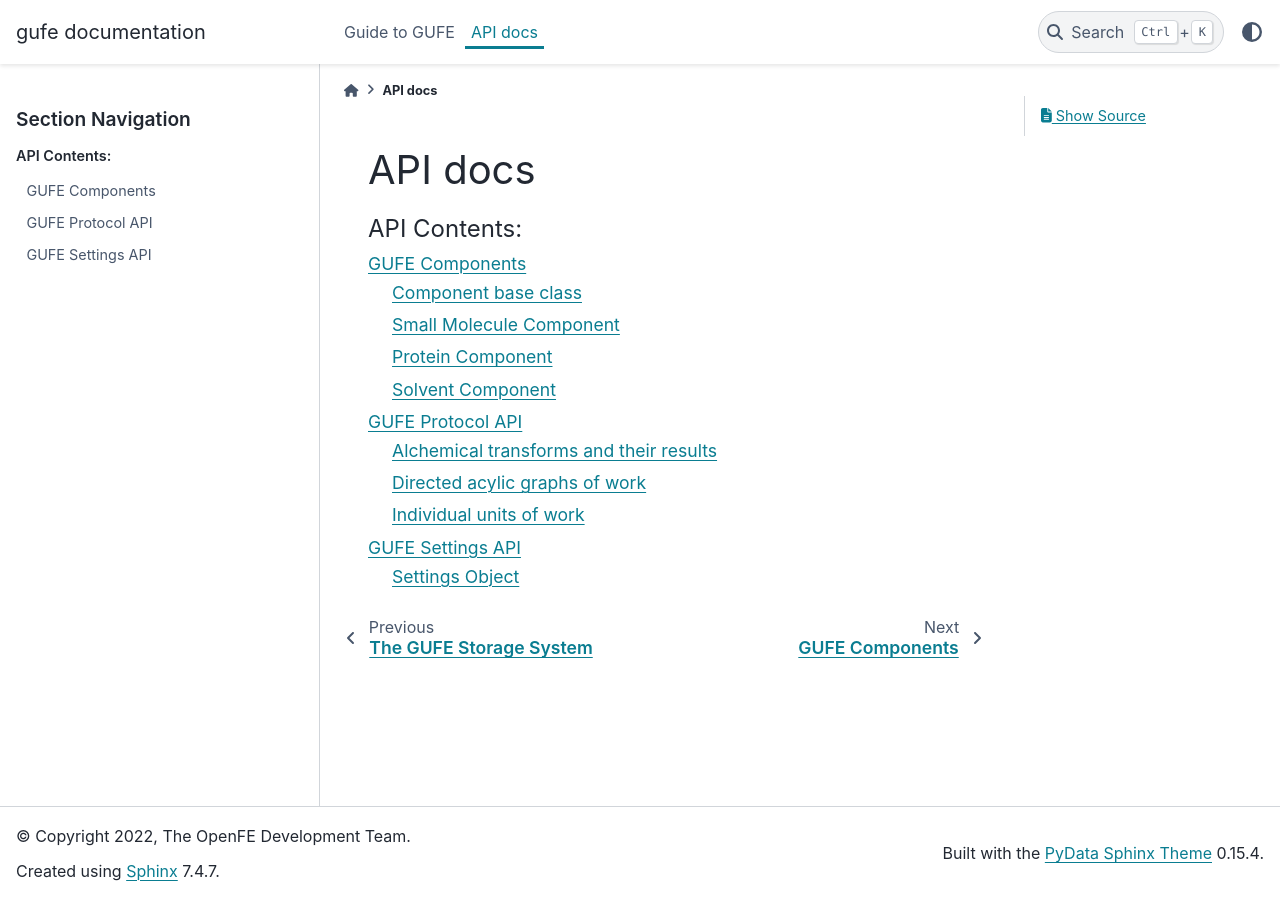
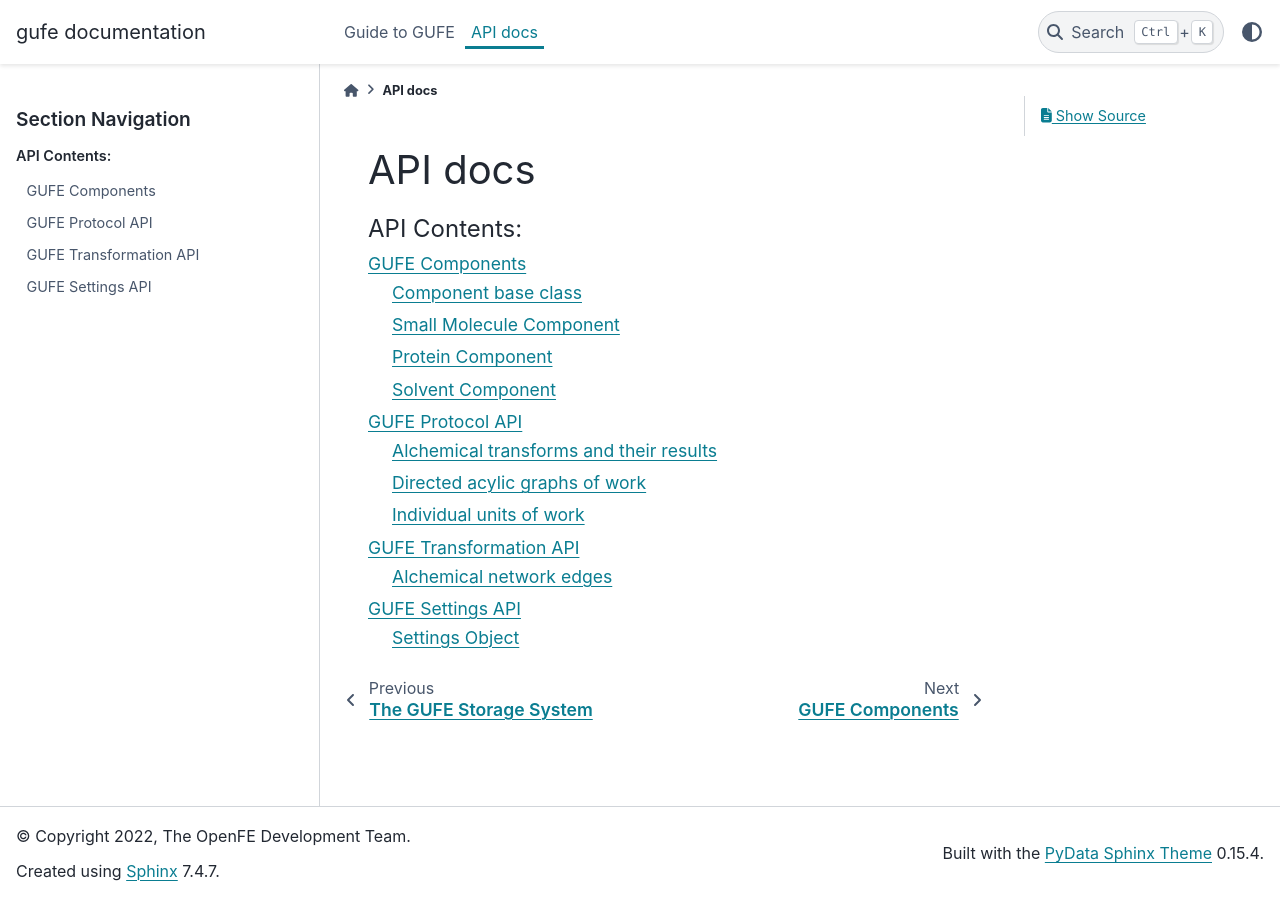
Before and after one commit to OpenFreeEnergy/gufe, a Sphinx documentation site: the page built from docs/api.rst, in a window 1280 px wide. Built offline with Sphinx 7.4.7 and the PyData theme 0.15.4, drawn with Linux system fonts in a browser that asks for light colours.

Commit message:
Add transformations to API docs

```diff
--- a/docs/api.rst
+++ b/docs/api.rst
@@ -8,4 +8,5 @@ API docs
 
    api/components
    api/protocols
+   api/transformation
    api/settings
--- /dev/null
+++ b/docs/api/transformation.rst
@@ -0,0 +1,12 @@
+GUFE Transformation API
+-----------------------
+
+Alchemical network edges
+========================
+
+.. autoclass:: gufe.transformations.Transformation
+           :members:
+
+.. autoclass:: gufe.transformations.NonTransformation
+           :members:
+           :show-inheritance:
```
